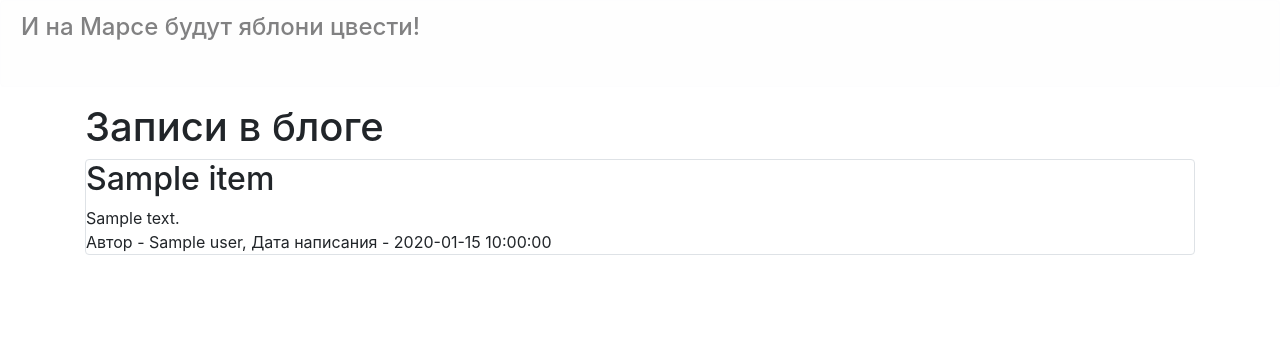
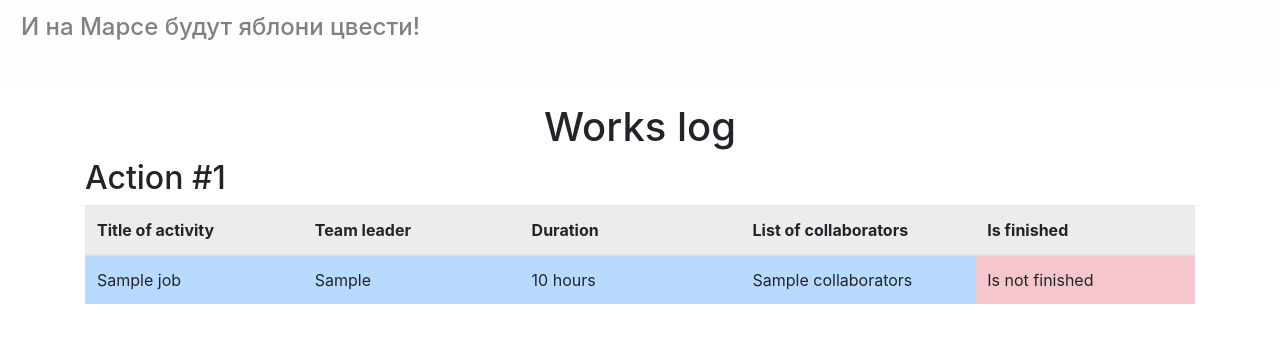
Before and after one commit to axelsvenn/flask_sqlalchemy, a Flask app: template templates/index.html in a window 1280 px wide. Shown: the part 72-415 px from the top of the page. Run offline with Flask 2, Linux system fonts and the light colour scheme; the template is opened without the code that fills it: most values are stand-ins (such as "Sample title", 1, 10 or a date in 2020); some libraries are stand-ins or nearby versions.

Commit message:
work logs

```diff
--- a/main.py
+++ b/main.py
@@ -6,7 +6,6 @@ from data.jobs import Jobs
 from forms.loginform import LoginForm
 from forms.user import RegisterForm
 from data.users import User
-from datetime import datetime
 
 app = Flask(__name__)
 app.config['SECRET_KEY'] = 'yandexlyceum_secret_key'
@@ -15,8 +14,8 @@ app.config['SECRET_KEY'] = 'yandexlyceum_secret_key'
 @app.route('/')
 def index():
     db_sess = db_session.create_session()
-    news = db_sess.query(Jobs).filter(Jobs.is_private != True)
-    return render_template("index.html", news=news)
+    jobs = db_sess.query(Jobs).all()
+    return render_template("index.html", jobs=jobs, title="Work logs")
 
 
 @app.route('/news')
--- a/templates/index.html
+++ b/templates/index.html
@@ -1,16 +1,35 @@
 {% extends "base.html" %}
 
 {% block content %}
-<h1>Записи в блоге</h1>
-{% for item in news%}
-<div class="col-md6 border rounded">
-    <h2>{{item.title}}</h2>
-    <div>
-        {{item.content}}
-    </div>
-    <div>
-        Автор - {{item.user.name}}, Дата написания - {{item.created_date}}
-    </div>
-</div>
+<h1 align="center">Works log</h1>
+
+{% for job in jobs %}
+
+<h2>Action #{{ job.id }}</h2>
+<table class="table">
+  <thead class="table-active">
+    <tr>
+        <th scope="col" width=300 height="30">Title of activity</th>
+        <th scope="col" width=300 height="30">Team leader</th>
+        <th scope="col" width=300 height="30">Duration</th>
+        <th scope="col" width=300 height="30">List of collaborators</th>
+        <th scope="col" width=300 height="30">Is finished</th>
+    </tr>
+  </thead>
+  <tbody class="table-primary">
+    <tr>
+        <td>{{ job.job }}</td>
+        <td>{{ job.team_leader }}</td>
+        <td>{{ job.worksize }} hours</td>
+        <td>{{ job.collaborators }}</td>
+        {% if job.is_finished %}
+        <td class="table-success">Is finished</td>
+        {% else %}
+        <td class="table-danger">Is not finished</td>
+        {% endif %}
+    </tr>
+  </tbody>
+</table>
 {% endfor %}
+
 {% endblock %}
```
Also changed, not shown: db/mars_explorer.db.
